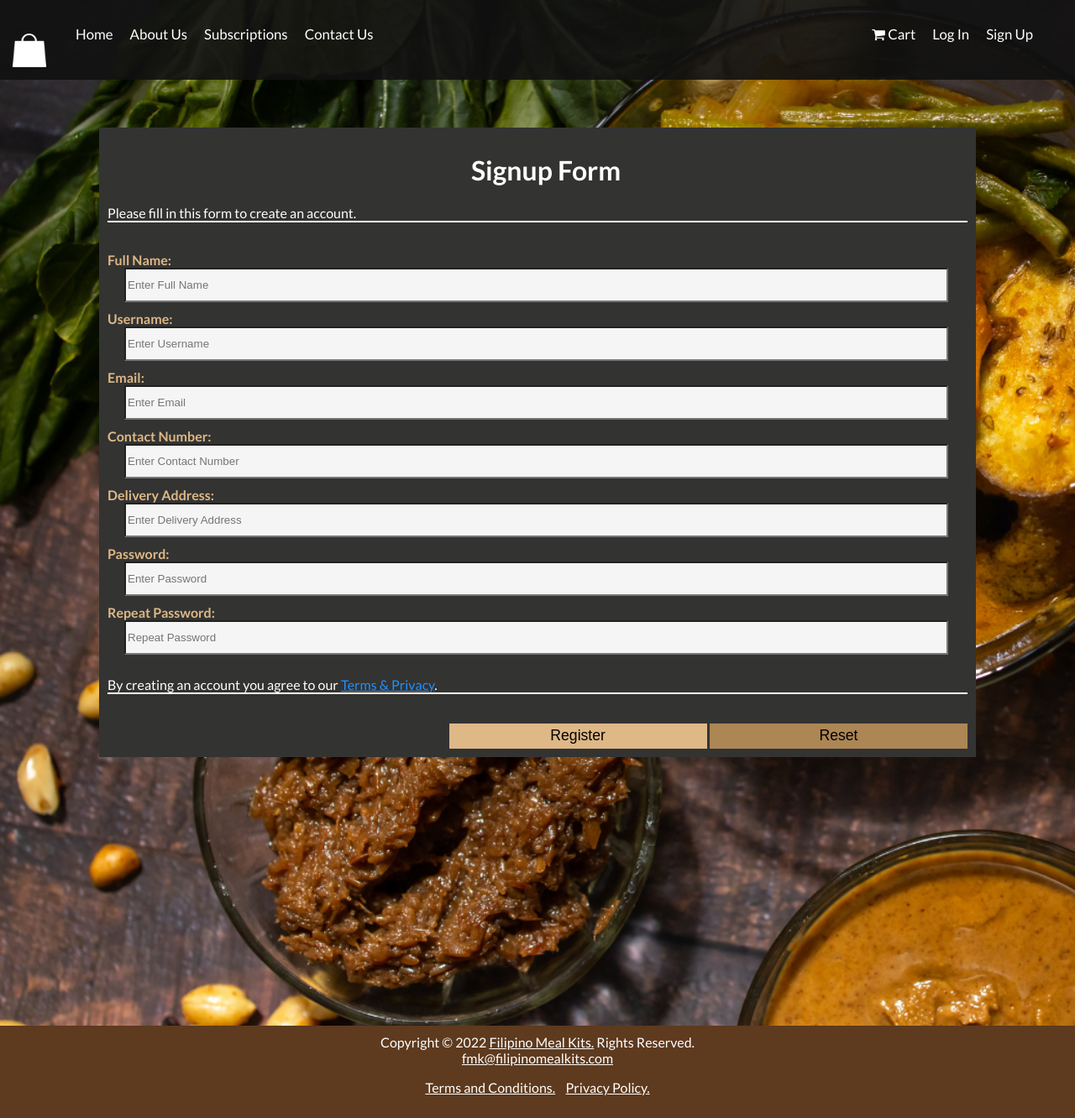
After one commit to WvrLight/mealkitproject, a PHP site: page /register.php in a window 1280 px wide. The commit adds this page. Shown: the whole page at 84% size. Run offline with PHP 8.4, Linux system fonts and the light colour scheme.

Commit message:
register test

```diff
--- a/src/assets/css/styles_responsive.css
+++ b/src/assets/css/styles_responsive.css
@@ -497,6 +497,33 @@ fieldset .product-thumb {
 	width: 30%;
 }
 
+/*************for Signup July 21*****************/
+
+.signup-form {
+	width: 80%;
+	padding: 10px;
+	margin: auto;
+	background-color: #333332;
+	color: white;
+	border: none;
+}
+
+.signup-form p {
+	border-bottom: 2px solid white;
+}
+
+.signupbox {
+	height: 35px;
+	width: 95%;
+	margin-left: 20px;
+	margin-bottom: 10px;
+	background-color: whitesmoke;
+}
+
+.signup-form label {
+	color: burlywood;
+}
+
 /****** for Profile JULY 20*******/
 .profile {
 	text-align: center;
--- a/src/profile.html
+++ b/src/profile.php
@@ -26,7 +26,6 @@
 		<br><br><br><br><br><br>
 
 		<div class="profile">
-			<img src="assets/img/profile.jpg" class="profile-pic"/>
 			<h2> Juan Dela Cruz</h2><br>
 			<p>Delivery Address: 26 Katarungan Street, Santolan, Pasig City</p>
 			<p>Contact Number: 09932341238</p>
--- /dev/null
+++ b/src/register.php
@@ -0,0 +1,93 @@
+<!DOCTYPE html>
+<html>
+    <head>
+        <meta content='text/html;charset=utf-8'/>
+        <meta name="viewport" content="width=device-width, initial-scale=1.0">
+        <title>Login Page</title>
+        <link href="assets/css/styles_responsive.css" type="text/css" rel="stylesheet">
+		<link href="assets/css/styles.css" type="text/css" rel="stylesheet">
+		<link rel="stylesheet" href="https://cdnjs.cloudflare.com/ajax/libs/font-awesome/4.7.0/css/font-awesome.min.css">
+    </head>
+    <body style="background-color: gray;">
+        <div class="nav">
+            <img class="logo" src="assets/img/logo.png" id="Logo" alt="Meal Kit Logo">
+            <ul class="home">
+                <li><a href="index.html">Home</a></li>
+                <li><a href="about.html">About Us</a></li>
+                <li><a href="inventory.html">Subscriptions</a></li>
+                <li><a href="contact.html">Contact Us</a></li>
+            </ul>
+            <ul class="login">
+				<li><a href="paymentpage.html"><i class="fa fa-shopping-cart" aria-hidden="true"></i>&nbspCart</a></li>
+                <li><a href="login.html">Log In </a></li>
+                <li><a href="signup.html">Sign Up </a></li>
+            </ul>
+        </div>
+        <div style="background-size: cover; background-image: url('assets/img/background.png'); background-repeat: no-repeat;">
+		<br><br><br><br><br><br><br><br>
+            <fieldset class="signup-form">
+            <form method="post" onsubmit="fnCheck(event)" name="signup-form">
+                    <div>
+                        <h1 align="center"> Signup Form </h1>
+                    <p>Please fill in this form to create an account.</p><br>
+
+
+                    <label for="fname"><b>Full Name:</b></label> <br>
+                    <input type="text" placeholder="Enter Full Name" name="fname" class="signupbox" required> <br>
+
+                    <label for="username"><b>Username:</b></label> <br>
+                    <input type="text" placeholder="Enter Username" name="uname" class="signupbox" required> <br>
+
+                    <label for="email"><b>Email:</b></label> <br>
+                    <input type="text" placeholder="Enter Email" class="signupbox" name="email" required> <br>
+
+                    <label for="cnum"><b>Contact Number:</b></label> <br>
+                    <input type="tel" placeholder="Enter Contact Number" name="cnum" class="signupbox" required> <br>
+
+                    <label for="address"><b>Delivery Address:</b></label> <br>
+                    <input type="text" placeholder="Enter Delivery Address" class="signupbox" name="address" required> <br>
+
+                    <label for="psw"><b>Password:</b></label> <br>
+                    <input type="password" placeholder="Enter Password" name="psw" class="signupbox" required> <br>
+
+                    <label for="psw-repeat"><b>Repeat Password:</b></label> <br>
+                    <input type="password" placeholder="Repeat Password" name="psw-repeat" class="signupbox" required> <br>
+
+                    <p>By creating an account you agree to our <a href="#" style="color:dodgerblue">Terms & Privacy</a>.</p><br>
+
+                            <div align="right">
+                                <input type='submit' class="loginbtn" name='register' value='Register' />
+                                <input type='reset' class="clearbtn" name='resetBtn' value='Reset'/>
+                            </div>
+                    </div>
+            </form>
+            </fieldset>
+            <div id="footer">
+                Copyright &copy; 2022 <a href="index.html">Filipino Meal Kits.</a> Rights Reserved. <br>
+                <a href="mailto:fmk@filipinomealkits.com">fmk@filipinomealkits.com</a>
+                <p> <a href="termsandconditions.html">Terms and Conditions.</a>&nbsp&nbsp&nbsp&nbsp<a href="privacypolicy.html">Privacy Policy.</a></p>
+            </div>
+        </div>
+    </body>
+</html>
+
+<?php
+    if (isset($_POST['register'])) {
+        if (!strcmp($_POST['password'], $row['custpassword'])) {
+            $sql = "INSERT INTO Customer(custFullName, custUsername, custPassword, custAddress, custNumber)
+				VALUES('" . $_POST['fname'] . "', '" . $_POST['uname'] . "', '" . $_POST['psw'] . "', '" . $_POST['email'] . "', '" . $_POST['address'] . "', '" . $_POST['cnum'] . "')";
+            $stmt = $pdo->prepare($sql);
+            try {
+                $stmt->execute();
+                echo "<script>alert('Successfully registered. You may now log in.');</script>";
+                echo "<script>window.location.href='login.php'</script>";
+                header("Refresh:2; url=login.php");
+            } catch(PDOException $e) {
+                echo "<script>alert('Username already exists.');</script>";
+            }
+        }
+        else {
+            echo "<script>alert('Please enter the correct details.');</script>";
+        }
+	}
+?>
```
Also changed, not shown: src/inventory.php (+5 -5 lines), src/testupdate.php (deleted, +0 -8 lines), src/trackingpage.html (added, +74 -0 lines), README.md.
